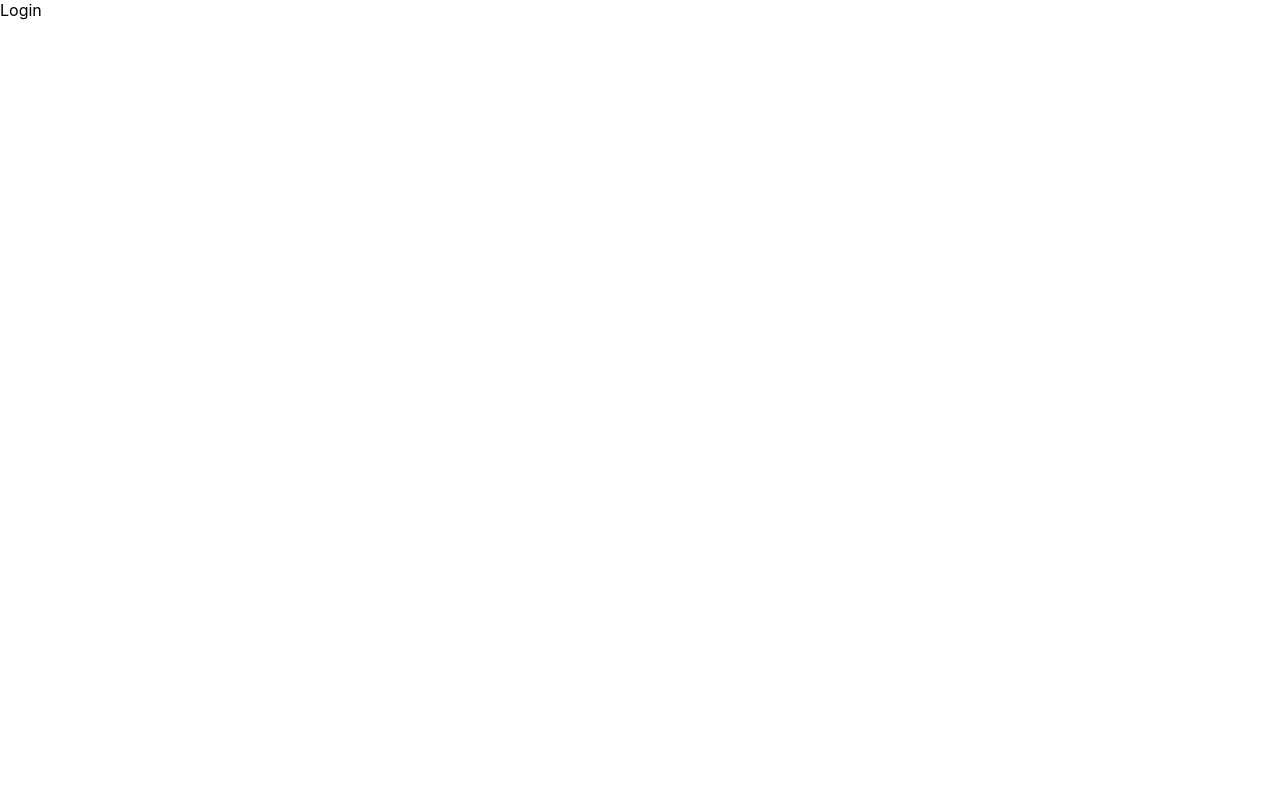
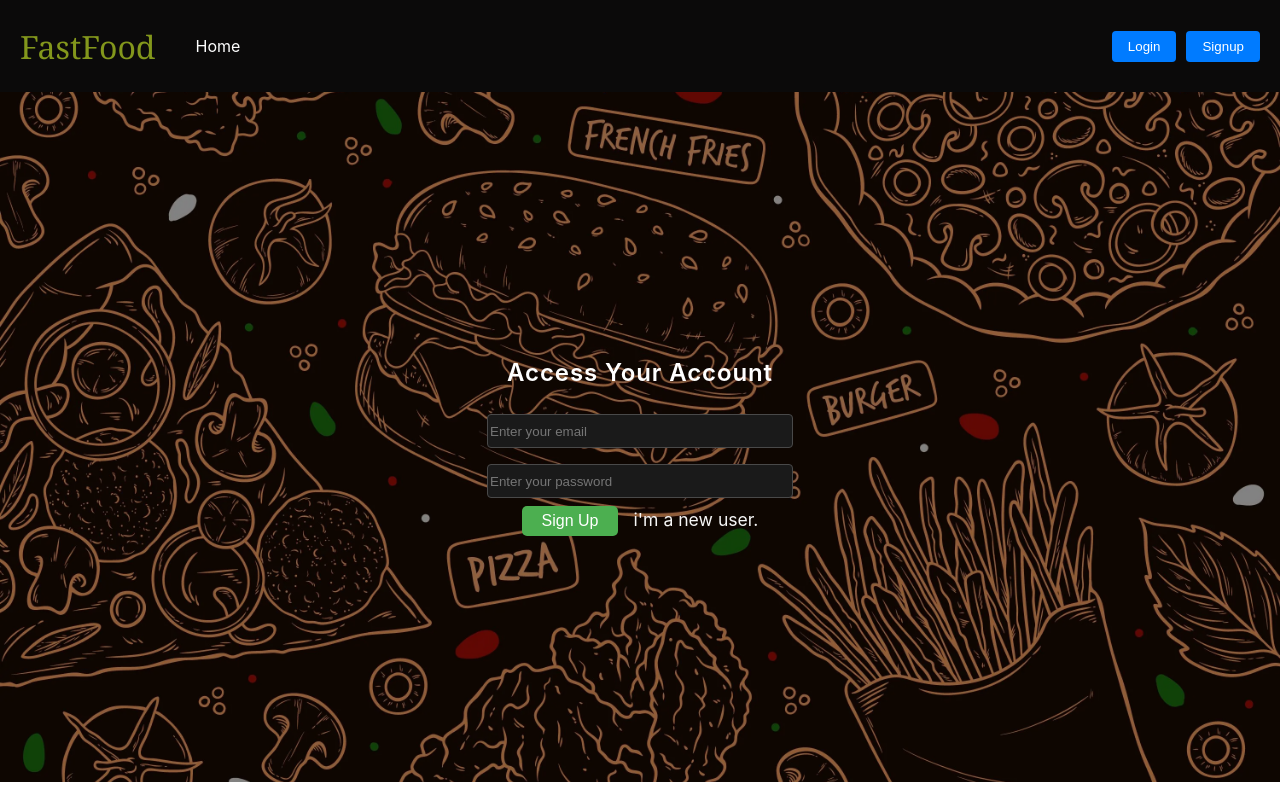
Before and after one commit to harshKumar029/cloudkitchen_mern, a React (Create React App) app: page /login in a window 1280 px wide. Built offline with nearby package versions, Linux system fonts and the light colour scheme.

Commit message:
SETTING UP BACKAND

```diff
--- a/src/index.css
+++ b/src/index.css
@@ -6,6 +6,7 @@ body {
   -webkit-font-smoothing: antialiased;
   -moz-osx-font-smoothing: grayscale;
   /* background-color: #494646; */
+  caret-color: transparent;
 }
 
 code {
--- /dev/null
+++ b/src/screen/login&signup/L&s.css
@@ -0,0 +1,73 @@
+form h2{
+    /* text-align: end; */
+    /* margin-right: 100px; */
+    color: white;
+    letter-spacing: .9px;
+    font-weight: 600;
+}
+.formcontainer{
+    display: flex;
+    flex-direction: column;
+    align-items: center;
+    /* float: right; */
+    justify-content: center;
+    height: 80vh;
+  }
+form {
+    background-image: url('../../../public/assets/img/signupbg.webp'); /* Change the path to your image file */
+    background-size: cover; /* Adjust as needed */
+    background-position: center; /* Adjust as needed */
+    background-repeat: no-repeat; /* Adjust as needed */
+     /* Add padding to ensure content is visible */
+    text-align: center; /* Center text content within the form container */
+  }
+
+  input {
+    width: 300px;
+    border: 1px solid rgb(73, 73, 73);
+    border-radius: 4px;
+    height: 30px;
+    margin: 8px 0px;
+    background-color: #1a1a1a;
+    color: rgb(187, 186, 186);
+  }
+
+
+  form textarea,
+  form select {
+    /* margin-bottom: 10px;
+    width: 100%; */
+    background-color: #2e1010;
+  }
+
+  /* Optional: Add more styling to improve the appearance */
+  .formcontainer {
+    /* max-width: 400px;  */
+    margin: auto;
+    padding: 25px 0px;
+    /* height: 80vh; */
+    /* border: 1px solid #ccc;
+    border-radius: 5px; */
+    background: #0000006c;
+  }
+  .accbutton button {
+    background-color: #4CAF50; /* Green background color, adjust as needed */
+    color: white; /* White text color */
+    padding: 6px 20px; /* Adjust padding as needed */
+    font-size: 16px; /* Adjust font size as needed */
+    border: none; /* Remove border */
+    border-radius: 5px; /* Add border radius for rounded corners */
+    cursor: pointer; /* Add pointer cursor on hover */
+    margin-right: 10px;
+}
+
+  /* Optional: Hover effect */
+  .accbutton button:hover {
+    background-color: #468948; /* Darker green on hover, adjust as needed */
+  }
+  .accbutton a{
+    color: rgb(246, 246, 246);
+    text-decoration: none;
+    margin-left: 5px;
+    font-size: 1.1rem;
+  }
--- a/src/screen/login&signup/Login.js
+++ b/src/screen/login&signup/Login.js
@@ -1,8 +1,57 @@
-import React from 'react'
+import React,{ useState } from "react"
+import { Link,useNavigate } from "react-router-dom";
+import './L&s.css'
+import Navbar from "../../components/Navbarr/Navbarr";
+
 
 const Login = () => {
+    const [credentials, setcredentials] = useState({email:"",password:""})
+    let navigate=useNavigate();
+    const handleSubmit= async(e) =>{
+        e.preventDefault();
+        const response =await fetch("http://localhost:5000/api/loginuser",{
+         method:'post',
+         headers:{
+            'Content-Type':'application/json'
+         },
+         body: JSON.stringify({
+            password: credentials.password,
+            email: credentials.email,
+         })
+        });
+        const json=await response.json()
+        console.log(json);
+
+        if(!json.success){
+            alert("Enter valid credentials")
+        }
+        if(json.success){
+            navigate("/");
+        }
+
+    }
+    const onChange=(e)=>{
+  setcredentials({...credentials,[e.target.name]:e.target.value})
+    }
   return (
-    <div>Login</div>
+    <form onSubmit={handleSubmit}>
+        <Navbar/>
+        <div className="formcontainer">
+            <h2>Access Your Account</h2>
+            <div className="form-group">
+                {/* <label htmlFor="email">Email</label> */}
+                <input type="email" id="email" name="email" value={credentials.email} onChange={onChange} placeholder="Enter your email" required />
+            </div>
+            <div className="form-group">
+                {/* <label htmlFor="password">Password</label> */}
+                <input type="password" id="password" name="password" value={credentials.password} onChange={onChange} placeholder="Enter your password" required />
+            </div>
+            <div className='accbutton'>
+            <button type="submit">Sign Up</button>
+            <Link to='/createuser' className="login" >i'm a new user.</Link>
+            </div>
+            </div>
+        </form>
   )
 }
 
--- a/src/screen/login&signup/Signup.js
+++ b/src/screen/login&signup/Signup.js
@@ -1,5 +1,7 @@
 import React, { useState } from 'react'
 import {Link} from 'react-router-dom';
+import './L&s.css'
+import Navbar from '../../components/Navbarr/Navbarr';
 
 const Signup = () => {
     const [credentials, setcredentials] = useState({name:"",email:"",password:"",geolocation:""})
@@ -29,29 +31,30 @@ const Signup = () => {
     }
     return (
         <form onSubmit={handleSubmit}>
-            <h2>Sign Up</h2>
+            <Navbar/>
+            <div className="formcontainer">
+            <h2>Create your Account</h2>
             <div className="form-group">
-                <label htmlFor="name">Username</label>
+                {/* <label htmlFor="name">Username</label> */}
                 <input type="text" id="username" name="name" value={credentials.name} onChange={onChange} placeholder="Enter your username" required />
             </div>
             <div className="form-group">
-                <label htmlFor="email">Email</label>
+                {/* <label htmlFor="email">Email</label> */}
                 <input type="email" id="email" name="email" value={credentials.email} onChange={onChange} placeholder="Enter your email" required />
             </div>
             <div className="form-group">
-                <label htmlFor="password">Password</label>
+                {/* <label htmlFor="password">Password</label> */}
                 <input type="password" id="password" name="password" value={credentials.password} onChange={onChange} placeholder="Enter your password" required />
             </div>
             <div className="form-group">
-                <label htmlFor="Password">Confirm Password</label>
-                <input type="password" id="confirmPassword" name="Password" placeholder="Confirm your password" required />
-            </div>
-            <div className="form-group">
-                <label htmlFor="confirord">Address</label>
+                {/* <label htmlFor="confirord">Address</label> */}
                 <input type="text" id="address" name="geolocation" value={credentials.geolocation} onChange={onChange} placeholder="Enter your address" required />
             </div>
+            <div className='accbutton'>
             <button type="submit">Sign Up</button>
-            <Link to='/login' className="login" >Already a user</Link>
+            <Link to='/login'>Already a user</Link>
+        </div>
+        </div>
         </form>
 
     )
```
Also changed, not shown: public/assets/img/signupbg.webp (added), 1 other file (tests, documents, lock files or other folders).
